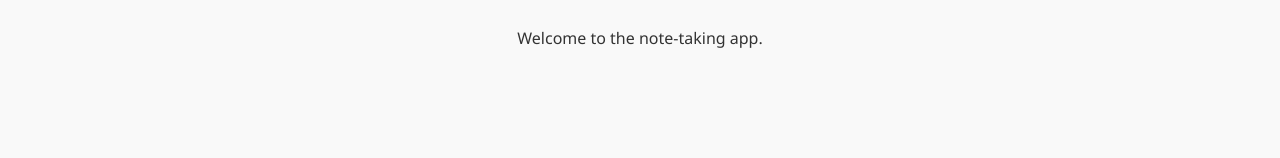
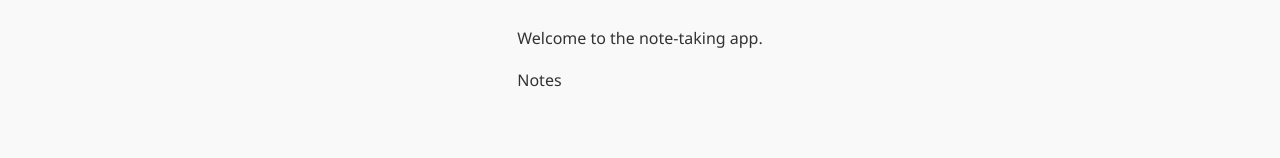
Before and after one commit to pasindu-mahesh/Note-App, a React (Vite) app in the folder client/: page / in a window 1280 px wide. Shown: the part 142-300 px from the top of the page. Built offline with nearby package versions, Linux system fonts and the light colour scheme.

Commit message:
feat:create, note page

```diff
--- a/client/routes/Home/home.jsx
+++ b/client/routes/Home/home.jsx
@@ -1,10 +1,14 @@
 import React from 'react'
+import Notes from '../../src/components/Notes.jsx';
+
 
 function Home() {
   return (
     <main>
       <h1>Home</h1>
       <p>Welcome to the note-taking app.</p>
+
+      <Notes />
     </main>
   )
 }
--- /dev/null
+++ b/client/src/components/Notes.jsx
@@ -0,0 +1,11 @@
+import React from 'react'
+
+function Notes() {
+  return (
+    <div>
+      Notes
+    </div>
+  )
+}
+
+export default Notes
```
